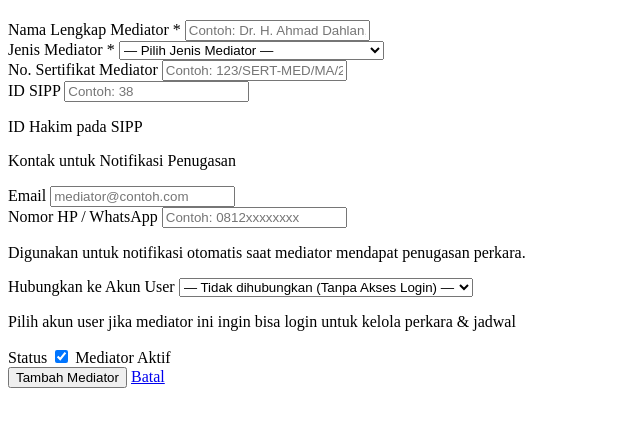
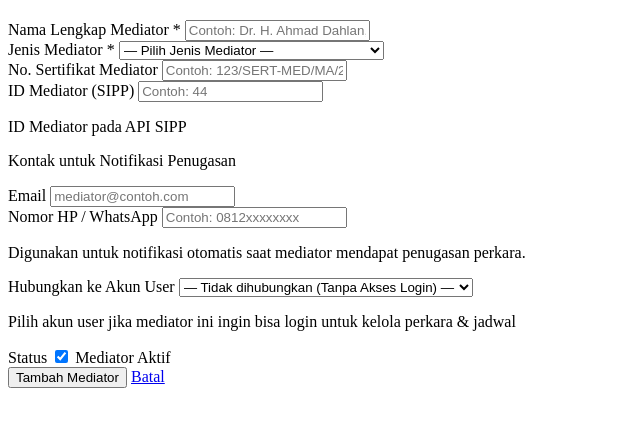
Before and after one commit to rtriadi/mediasi, a CodeIgniter app: the page made by application/views/admin/mediator/form.php in a window 1280 px wide. Shown: the part 26-453 px from the top of the page, without its empty margins (0-640 px from the left). Run offline with CodeIgniter, Linux system fonts and the light colour scheme; data that the repository does not hold is empty; some libraries are stand-ins or nearby versions.

Commit message:
fix(ui): change ID SIPP label to ID Mediator in Master Mediator views

```diff
--- a/application/views/admin/mediator/form.php
+++ b/application/views/admin/mediator/form.php
@@ -41,12 +41,12 @@
                         placeholder="Contoh: 123/SERT-MED/MA/2022">
                 </div>
                 <div>
-                    <label for="id_sipp" class="block text-sm font-medium text-gray-700 mb-1.5">ID SIPP</label>
+                    <label for="id_sipp" class="block text-sm font-medium text-gray-700 mb-1.5">ID Mediator (SIPP)</label>
                     <input type="text" id="id_sipp" name="id_sipp"
                         class="w-full border border-gray-300 rounded-lg px-3 py-2.5 text-sm focus:outline-none focus:ring-2 focus:ring-blue-500 font-mono text-gray-900"
                         value="<?= htmlspecialchars($mediator_data->id_sipp ?? set_value('id_sipp')) ?>"
-                        placeholder="Contoh: 38">
-                    <p class="text-xs text-gray-400 mt-1">ID Hakim pada SIPP</p>
+                        placeholder="Contoh: 44">
+                    <p class="text-xs text-gray-400 mt-1">ID Mediator pada API SIPP</p>
                 </div>
             </div>
 
--- a/application/views/admin/mediator/index.php
+++ b/application/views/admin/mediator/index.php
@@ -51,7 +51,7 @@
                     <th class="text-left px-4 py-3.5 font-bold uppercase tracking-wider">Nama Mediator</th>
                     <th class="text-left px-4 py-3.5 font-bold uppercase tracking-wider">Jenis</th>
                     <th class="text-left px-4 py-3.5 font-bold uppercase tracking-wider">No. Sertifikat</th>
-                    <th class="text-left px-4 py-3.5 font-bold uppercase tracking-wider">ID SIPP</th>
+                    <th class="text-left px-4 py-3.5 font-bold uppercase tracking-wider">ID Mediator</th>
                     <th class="text-left px-4 py-3.5 font-bold uppercase tracking-wider">Email / HP</th>
                     <th class="text-left px-4 py-3.5 font-bold uppercase tracking-wider">Akun User</th>
                     <th class="text-left px-4 py-3.5 font-bold uppercase tracking-wider">Status</th>
```
